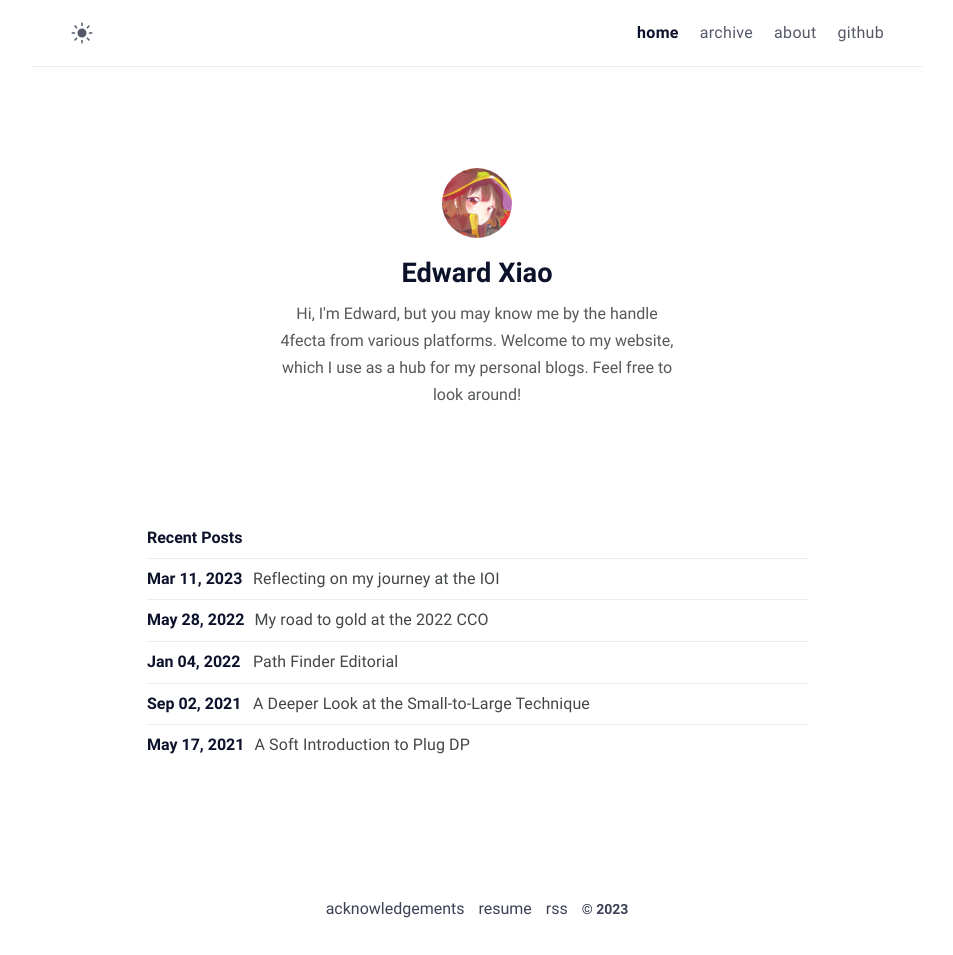
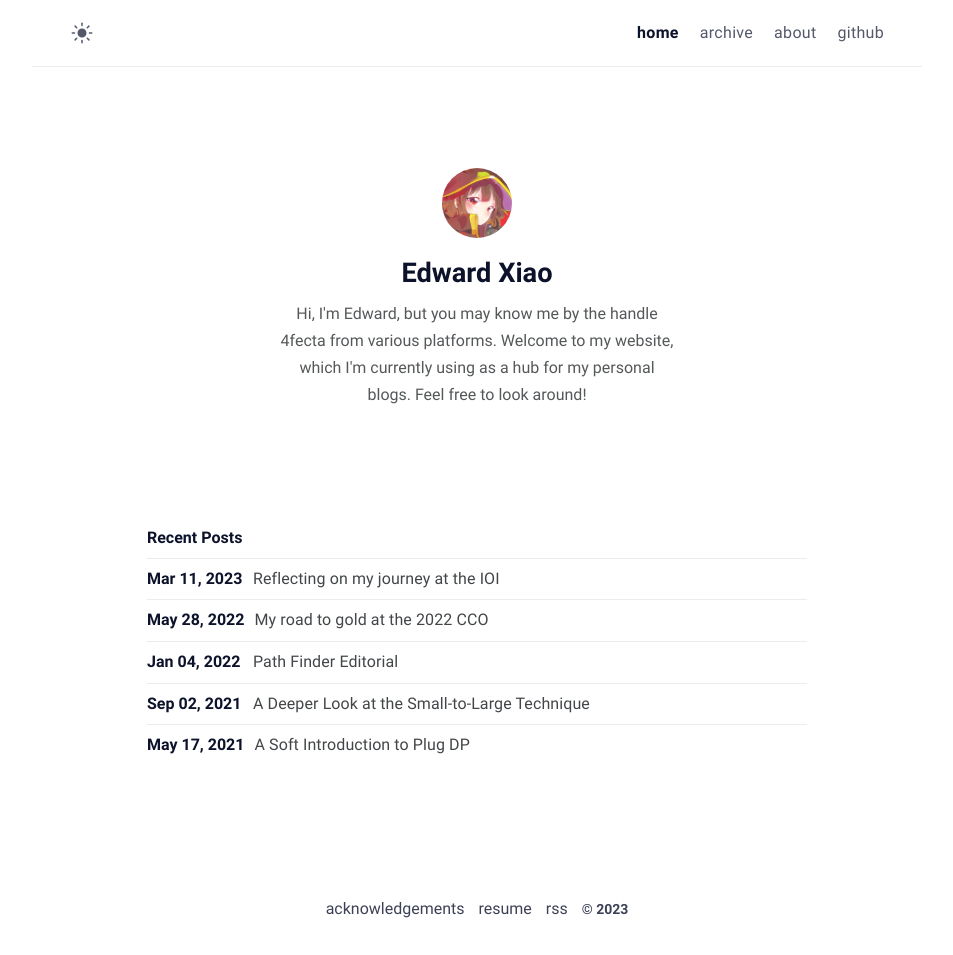
Before and after one commit to 4fecta/4fecta.ca, a Jekyll site: the page built from index.md, in a window 1280 px wide. Shown: the whole page, without its empty margins (163-1116 px from the left). Built offline with Jekyll 4.4.1, drawn with Linux system fonts in a browser that asks for light colours.

Commit message:
update home page blurb again

```diff
--- a/_config.yml
+++ b/_config.yml
@@ -12,7 +12,7 @@
 author:
   name: Edward Xiao # author name
   bio: >- # tell to the world
-    Hi, I'm Edward, but you may know me by the handle 4fecta from various platforms. Welcome to my website, which I use as a hub for my personal blogs. Feel free to look around!
+    Hi, I'm Edward, but you may know me by the handle 4fecta from various platforms. Welcome to my website, which I'm currently using as a hub for my personal blogs. Feel free to look around!
   username: 4fecta # general username
   github: 4fecta # github username
   twitter: twitter_username # twitter username
```
